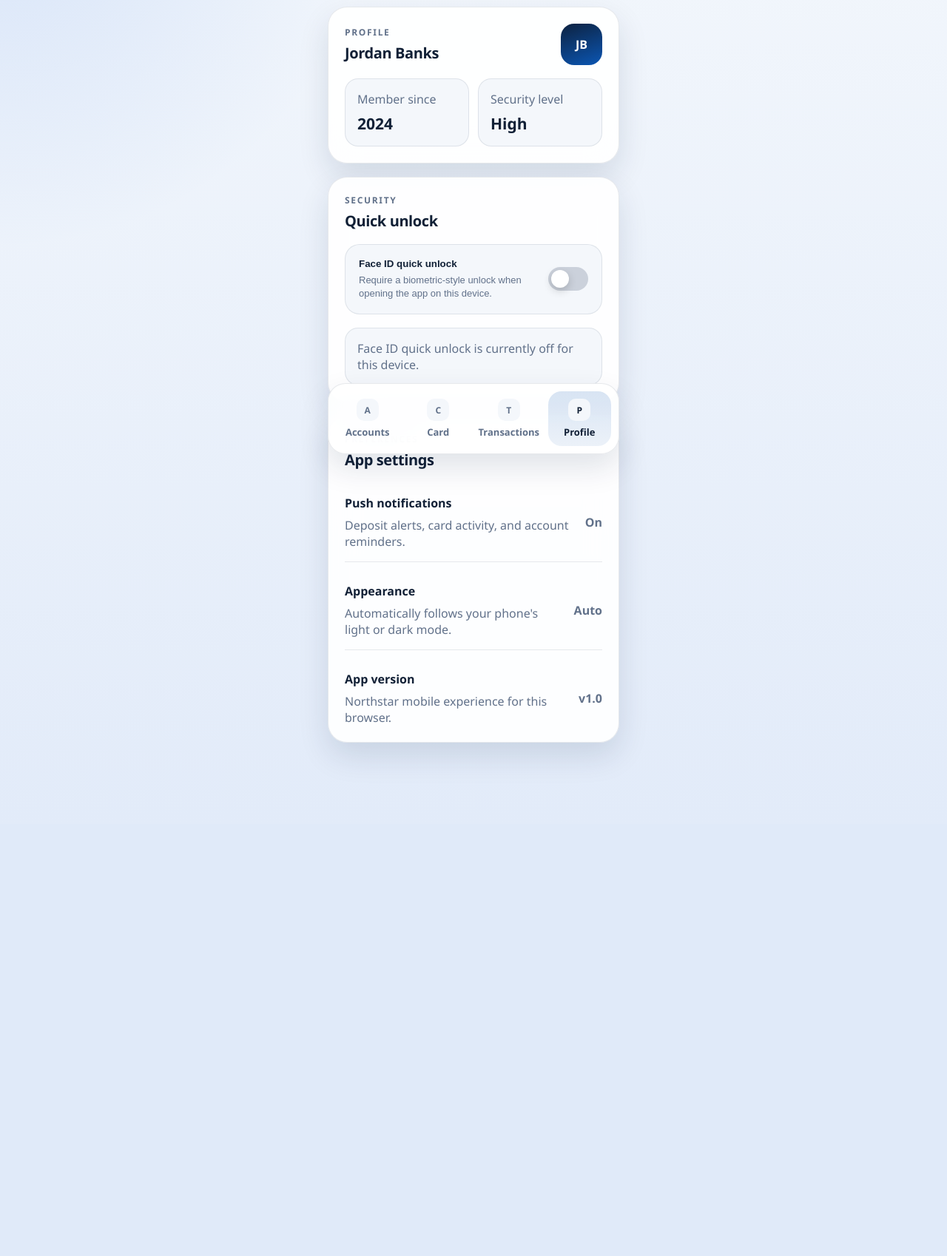
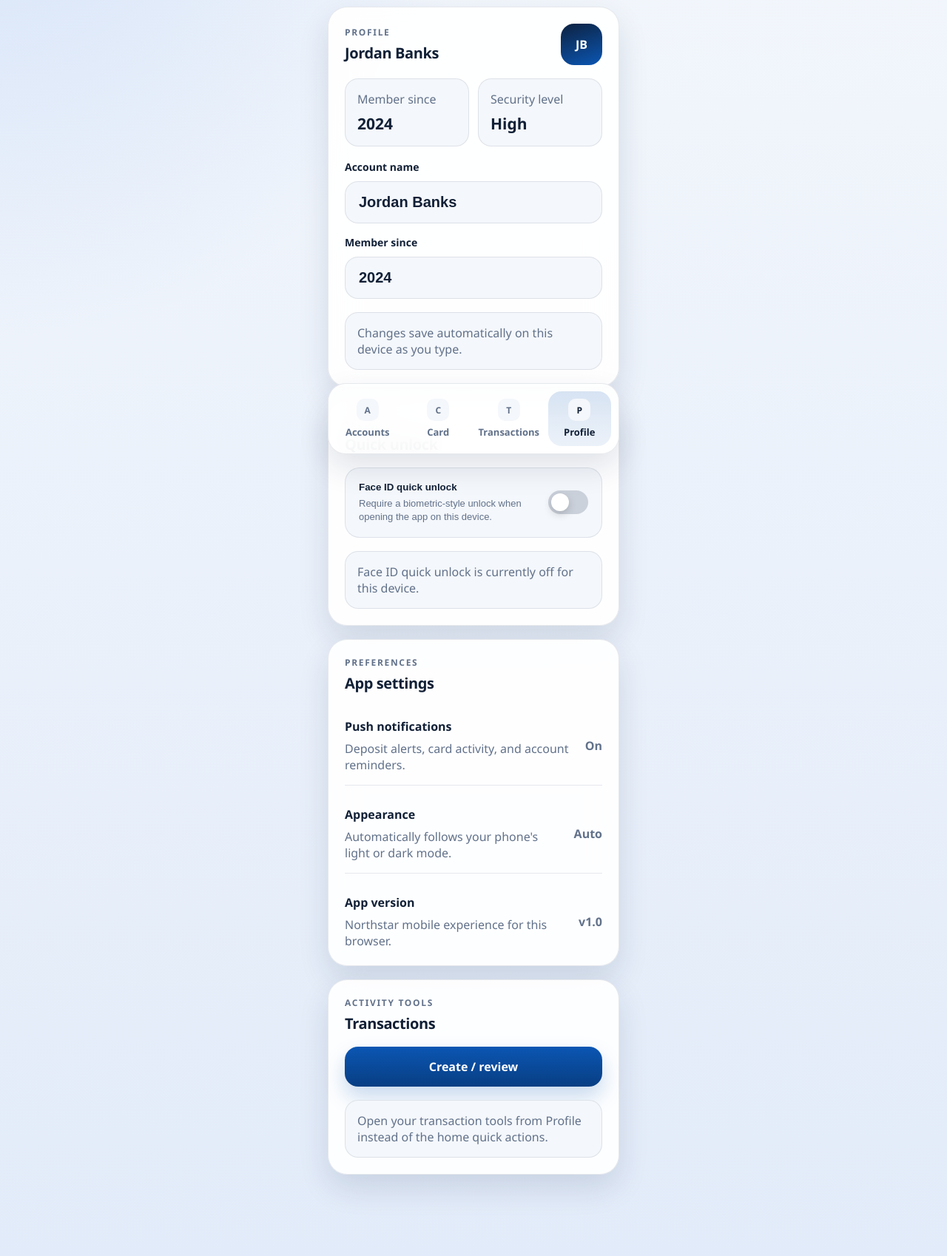
Before and after one commit to procvv/newchaseee, a Flask app: page /profile in a window 1280 px wide. Shown: the part 172-1870 px from the top of the page at 74% size. Before the commit the page ends 1192 px from the top, so only its background shows below. Run offline with Flask 3, Linux system fonts and the light colour scheme.

Commit message:
Add files via upload

```diff
--- a/Chase Bank 4 Mobile/static/script.js
+++ b/Chase Bank 4 Mobile/static/script.js
@@ -5,6 +5,7 @@ const themeColorMeta = document.getElementById("themeColorMeta");
 const darkModeQuery = window.matchMedia("(prefers-color-scheme: dark)");
 const storageKey = "NorthStar-secure-card";
 const deviceLedgerKey = "northstar-device-ledger-v1";
+const profileSettingsKey = "northstar-profile-settings-v1";
 const faceIdEnabledKey = "northstar-face-id-enabled";
 const faceIdUnlockedKey = "northstar-face-id-unlocked";
 let deferredPrompt = null;
@@ -407,6 +408,105 @@ function setupProfileSettings() {
         setFaceIdEnabled(nextValue);
         setFaceIdToggleState(nextValue);
     });
+}
+
+function getProfileSeed() {
+    const seedElement = document.getElementById("profileSettingsSeed");
+
+    if (!seedElement) {
+        return null;
+    }
+
+    try {
+        return JSON.parse(seedElement.textContent);
+    } catch {
+        return null;
+    }
+}
+
+function getInitials(name) {
+    const parts = String(name || "")
+        .trim()
+        .split(/\s+/)
+        .filter(Boolean)
+        .slice(0, 2);
+
+    if (!parts.length) {
+        return "NB";
+    }
+
+    return parts.map((part) => part.charAt(0).toUpperCase()).join("");
+}
+
+function loadProfileSettings(seed) {
+    try {
+        const stored = JSON.parse(localStorage.getItem(profileSettingsKey) || "null");
+        return {
+            accountName: stored?.accountName || seed.account_name || "Jordan Banks",
+            memberSince: String(stored?.memberSince || seed.member_since || "2024")
+        };
+    } catch {
+        return {
+            accountName: seed.account_name || "Jordan Banks",
+            memberSince: String(seed.member_since || "2024")
+        };
+    }
+}
+
+function saveProfileSettings(state) {
+    localStorage.setItem(profileSettingsKey, JSON.stringify(state));
+}
+
+function setupEditableProfile() {
+    const seed = getProfileSeed();
+    const nameInput = document.getElementById("profileAccountNameInput");
+    const yearInput = document.getElementById("profileMemberSinceInput");
+    const heading = document.getElementById("profileAccountNameHeading");
+    const avatar = document.getElementById("profileAvatar");
+    const memberSinceValue = document.getElementById("profileMemberSinceValue");
+    const autosaveStatus = document.getElementById("profileAutosaveStatus");
+
+    if (!seed || !nameInput || !yearInput || !heading || !avatar || !memberSinceValue || !autosaveStatus) {
+        return;
+    }
+
+    const state = loadProfileSettings(seed);
+
+    function applyProfileState() {
+        const accountName = state.accountName.trim() || seed.account_name || "Jordan Banks";
+        const memberSince = /^\d{4}$/.test(state.memberSince) ? state.memberSince : String(seed.member_since || "2024");
+
+        nameInput.value = accountName;
+        yearInput.value = memberSince;
+        heading.textContent = accountName;
+        avatar.textContent = getInitials(accountName);
+        memberSinceValue.textContent = memberSince;
+    }
+
+    function persistProfileState(statusMessage) {
+        saveProfileSettings(state);
+        applyProfileState();
+        autosaveStatus.textContent = statusMessage;
+    }
+
+    nameInput.addEventListener("input", () => {
+        state.accountName = nameInput.value.slice(0, 32);
+        persistProfileState("Account name saved automatically on this device.");
+    });
+
+    yearInput.addEventListener("input", () => {
+        state.memberSince = yearInput.value.replace(/\D/g, "").slice(0, 4);
+        persistProfileState("Member since year saved automatically on this device.");
+    });
+
+    yearInput.addEventListener("blur", () => {
+        if (!/^\d{4}$/.test(state.memberSince)) {
+            state.memberSince = String(seed.member_since || "2024");
+            persistProfileState("Member since reset to the last valid year.");
+        }
+    });
+
+    applyProfileState();
 }
 
 function setupFaceIdOverlay() {
@@ -1007,6 +1107,7 @@ registerInstallFlow();
 setupCardPreview();
 setupInteractiveCard();
 setupProfileSettings();
+setupEditableProfile();
 setupFaceIdOverlay();
 setupDeviceLedger();
 registerServiceWorker();
--- a/Chase Bank 4 Mobile/templates/home.html
+++ b/Chase Bank 4 Mobile/templates/home.html
@@ -82,7 +82,10 @@
         </div>
         <div class="action-row">
             <a href="/withdraw" class="button cta-link secondary-cta">Withdraw</a>
-            <a href="/transactions" class="button cta-link secondary-cta">Create / review</a>
+            <div class="mini-action">
+                <p class="mini-action-label">Live activity</p>
+                <p class="mini-action-copy">Open Profile to manage saved details and reach transaction tools.</p>
+            </div>
         </div>
     </section>
 
--- a/Chase Bank 4 Mobile/templates/profile.html
+++ b/Chase Bank 4 Mobile/templates/profile.html
@@ -5,24 +5,42 @@
 {% block page_subtitle %}<p class="page-subtitle">Manage security preferences, notifications, and your app experience on this device.</p>{% endblock %}
 
 {% block content %}
+    <script id="profileSettingsSeed" type="application/json">{{ {"account_name": "Jordan Banks", "member_since": 2024}|tojson }}</script>
+
     <section class="card section-card">
         <div class="section-header compact">
             <div>
                 <p class="section-label">Profile</p>
-                <h2 class="section-title">Jordan Banks</h2>
+                <h2 class="section-title" id="profileAccountNameHeading">Jordan Banks</h2>
             </div>
-            <div class="profile-avatar">JB</div>
+            <div class="profile-avatar" id="profileAvatar">JB</div>
         </div>
 
         <div class="profile-grid">
             <div class="profile-stat">
                 <p class="stat-label">Member since</p>
-                <p class="stat-value">2024</p>
+                <p class="stat-value" id="profileMemberSinceValue">2024</p>
             </div>
             <div class="profile-stat">
                 <p class="stat-label">Security level</p>
                 <p class="stat-value">High</p>
             </div>
+        </div>
+
+        <form class="stack-form" id="profileSettingsForm">
+            <div class="field-group">
+                <label class="field-label" for="profileAccountNameInput">Account name</label>
+                <input id="profileAccountNameInput" type="text" maxlength="32" value="Jordan Banks" required>
+            </div>
+
+            <div class="field-group">
+                <label class="field-label" for="profileMemberSinceInput">Member since</label>
+                <input id="profileMemberSinceInput" type="number" inputmode="numeric" min="1900" max="2099" value="2024" required>
+            </div>
+        </form>
+
+        <div class="info-strip">
+            <p id="profileAutosaveStatus">Changes save automatically on this device as you type.</p>
         </div>
     </section>
 
@@ -81,4 +99,18 @@
             </div>
         </div>
     </section>
+
+    <section class="card section-card">
+        <div class="section-header compact">
+            <div>
+                <p class="section-label">Activity tools</p>
+                <h2 class="section-title">Transactions</h2>
+            </div>
+        </div>
+
+        <a href="/transactions" class="button cta-link secondary-cta">Create / review</a>
+        <div class="info-strip">
+            <p>Open your transaction tools from Profile instead of the home quick actions.</p>
+        </div>
+    </section>
 {% endblock %}
```
